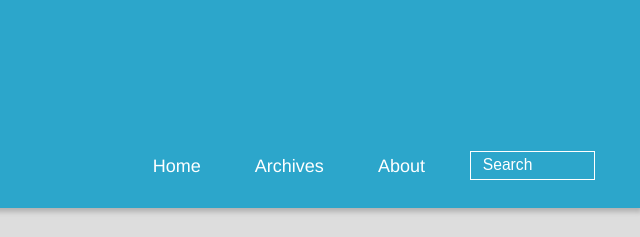
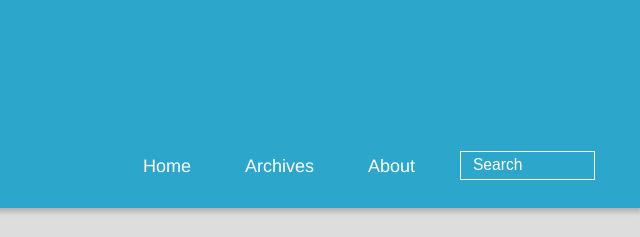
Before and after one commit to shenyp09/shenyp09.github.io, a plain HTML site: page 2015/01/14/hello-world/index.html in a window 1280 px wide. Shown: the top 237 px of the page, 640-1280 px from the left. Drawn offline with Linux system fonts and the light colour scheme.

Commit message:
Site updated: 2015-01-14 15:30:46

```diff
--- a/2015/01/14/hello-world/index.html
+++ b/2015/01/14/hello-world/index.html
@@ -67,11 +67,10 @@ Quick">
 
 					<li>
 
-					<form class="search" action="//google.com/search" method="get" accept-charset="utf-8">
-						<label>Search</label>
-						<input type="search" id="search" name="q" autocomplete="off" maxlength="20" placeholder="Search" />
-						<input type="hidden" name="q" value="site:yoursite.com">
-					</form>
+						<form class="search" action="http://zhannei.baidu.com/cse/search" target="_blank">
+							<label>Search</label>
+						<input name="s" type="hidden" value= 3900105962242849300 ><input type="text" name="q" size="30" placeholder="Search"><br>
+						</form>
 
 					</li>
 				</ul>
```
Also changed, not shown: archives/2015/01/index.html (+4 -5 lines), archives/2015/index.html (+4 -5 lines), archives/index.html (+4 -5 lines), index.html (+4 -5 lines).
